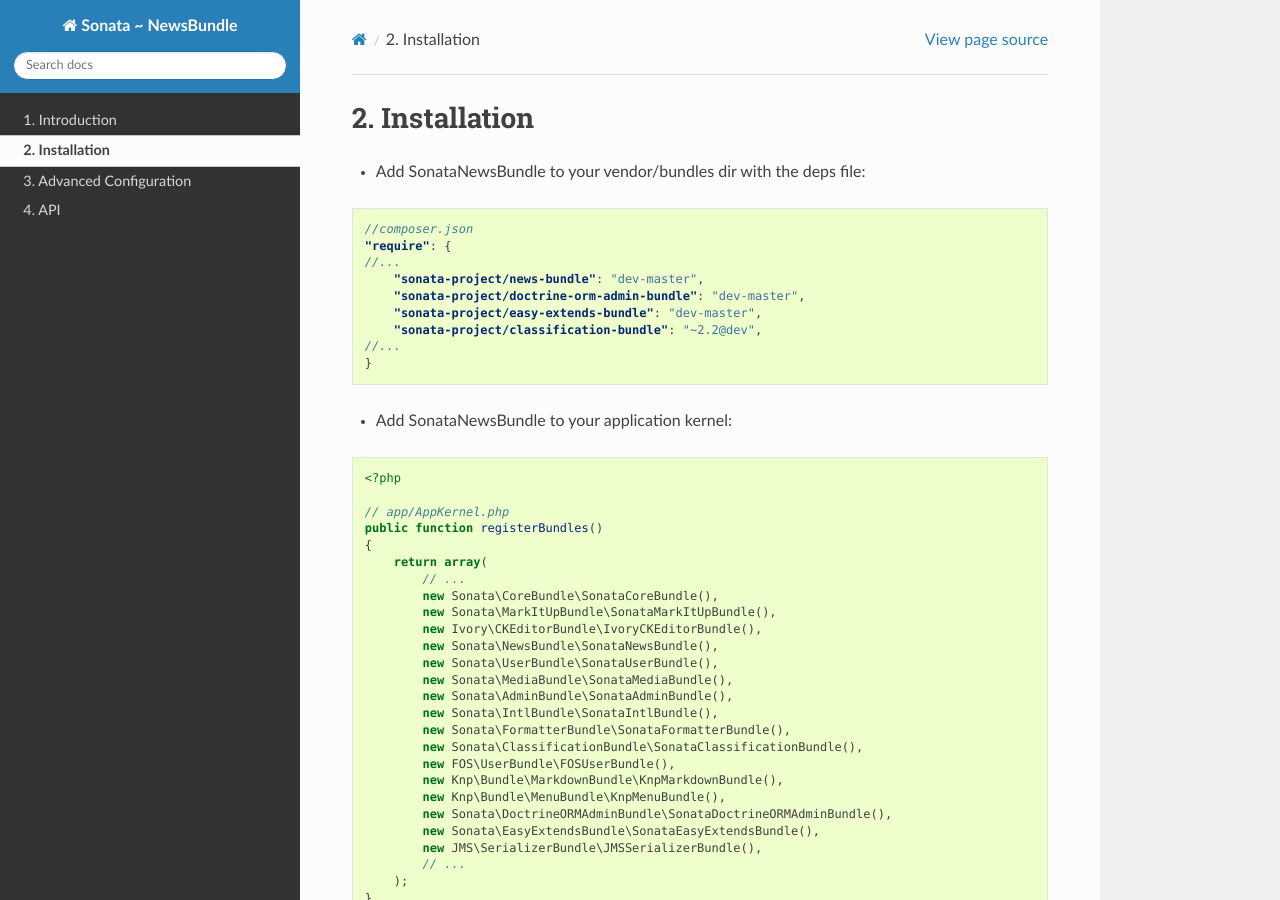
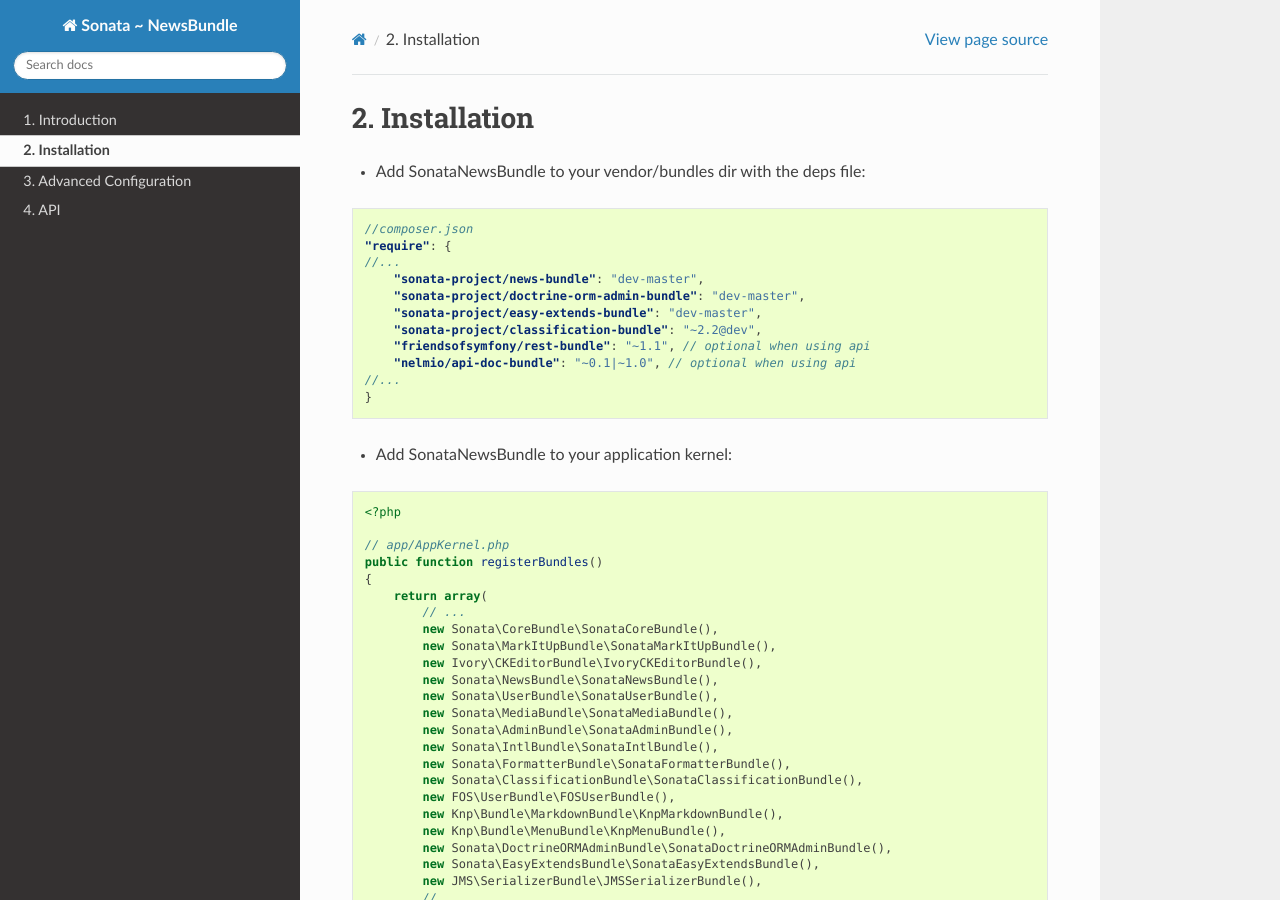
Before and after one commit to sonata-project/SonataNewsBundle, a Sphinx documentation site: the page built from Resources/doc/reference/installation.rst, in a window 1280 px wide and 900 px high. Built offline with Sphinx 7.4.7 and the Read the Docs theme 2.0.0, drawn with Linux system fonts in a browser that asks for light colours.

Commit message:
Make REST dependency optional

```diff
--- a/Resources/doc/reference/installation.rst
+++ b/Resources/doc/reference/installation.rst
@@ -12,6 +12,8 @@
         "sonata-project/doctrine-orm-admin-bundle": "dev-master",
         "sonata-project/easy-extends-bundle": "dev-master",
         "sonata-project/classification-bundle": "~2.2@dev",
+        "friendsofsymfony/rest-bundle": "~1.1", // optional when using api
+        "nelmio/api-doc-bundle": "~0.1|~1.0", // optional when using api
     //...
     }
 
```
Also changed, not shown: composer.json (+5 -5 lines).
